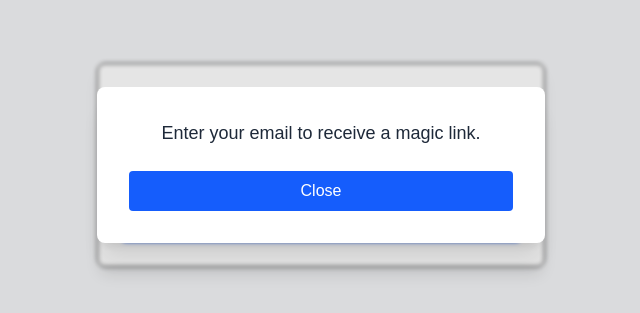
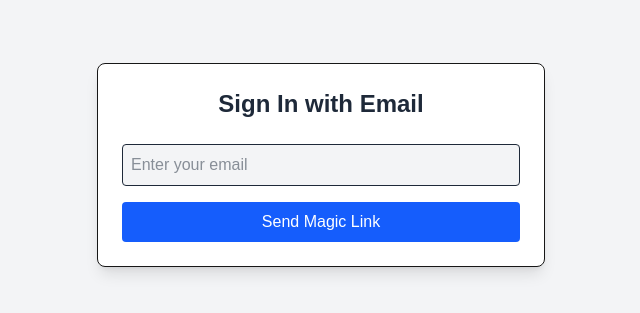
Before and after one commit to NZpatelK/OTP-App-x-Firebase-Auth, a Next.js app: page /email-auth in a window 1280 px wide. Shown: the part 235-548 px from the top of the page, without its empty margins (319-959 px from the left). Built offline with nearby package versions, Linux system fonts and the light colour scheme; no server answers.

Commit message:
Update page.tsx

```diff
--- a/src/app/email-auth/page.tsx
+++ b/src/app/email-auth/page.tsx
@@ -7,7 +7,7 @@ import { useRouter } from 'next/navigation'
 import Modal from '../components/Modal'
 
 export default function EmailLogin() {
-  const [isModalOpen, setIsModalOpen] = useState(true)
+  const [isModalOpen, setIsModalOpen] = useState(false)
   const [email, setEmail] = useState('')
   const [message, setMessage] = useState('Enter your email to receive a magic link.')
   const router = useRouter()
```
